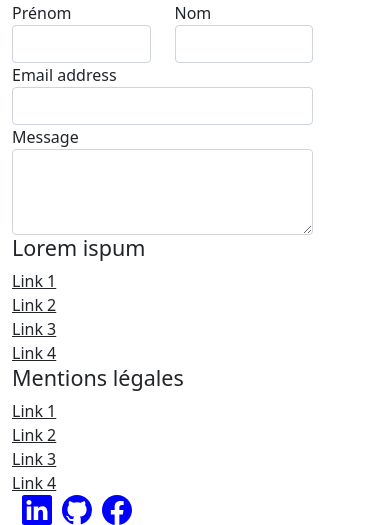
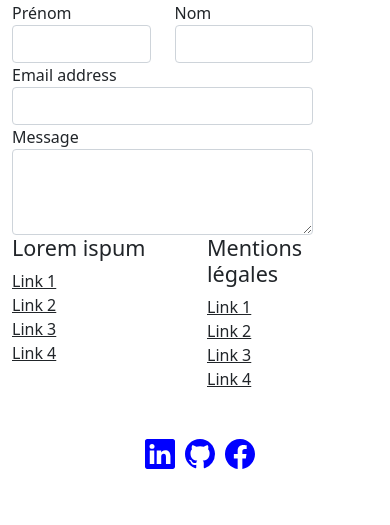
Before and after one commit to Azlou77/boostrap-project, a PHP site: page /project/index.html in a window 390 px wide. Shown: the part 3981-4506 px from the top of the page. After the commit the page ends 4450 px from the top, so only its background shows below. Run offline with PHP 8.4, Linux system fonts and the light colour scheme.

Commit message:
add responsive footer

```diff
--- a/project/css/style.css
+++ b/project/css/style.css
@@ -76,6 +76,13 @@ footer svg{
     }
     .align-items-center{
         width: auto !important;
-
+   }
+   footer .col-md-6{
+       width: 50%;
+       flex: 0 0 auto;
+   }
+   footer .col-md-12{
+         display: flex;
+         justify-content: space-evenly;
+   }
 }
-}
--- a/project/index.html
+++ b/project/index.html
@@ -419,9 +419,9 @@
     <!--footer-->
     <footer class="container">
         <!--menu-->
-            <section class="row footer">
+            <div class="row">
                 <!--Lorem ipsum-->
-                <div class="col-lg-4">
+                <div class="col-lg-4 col-md-6">
                     <h3 class="fs-4">Lorem ispum</h3>
                     <ul class="list-unstyled mb-0">
                         <li>
@@ -440,7 +440,7 @@
                 </div>
                 <!--Grid column-->
                 <!--legal mentions-->
-                <div class="col-lg-4">
+                <div class="col-lg-4 col-md-6">
                     <h3 class="fs-4">Mentions légales</h3>
                     <ul class="list-unstyled mb-0">
                         <li>
@@ -459,7 +459,9 @@
                 </div>
                 <!--Grid column-->
                 <!--social media-->
-                <div class="col-lg-4" id="social-media">
+                </div>
+                <section class="row mt-5">
+                    <div class="col-lg-4 col-md-12" id="social-media">
                         <div class="col-5 d-flex align-items-center">
                             <!--svg logo linkedin-->
                             <svg xmlns="http://www.w3.org/2000/svg" width="30" height="30" fill="currentColor" class="bi bi-linkedin" viewBox="0 0 16 16">
@@ -482,8 +484,5 @@
                 </div>
             </section>
     </footer>
-
-
 </body>
-
 </html>
```
Lines whose indentation alone changed are shown as unchanged.
